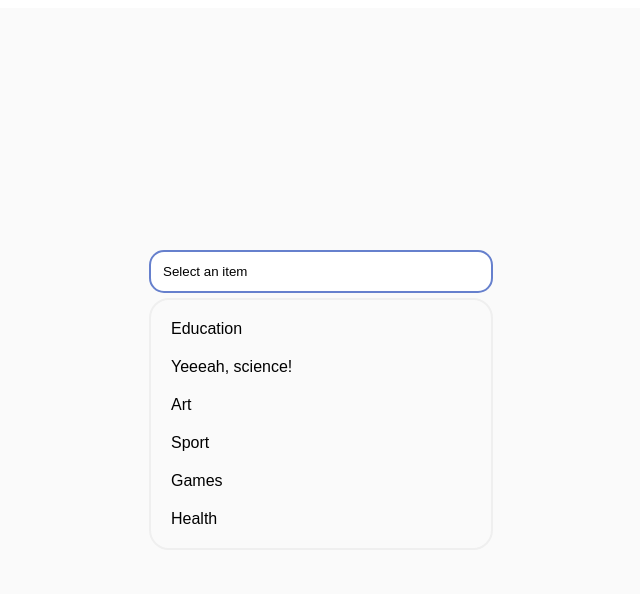
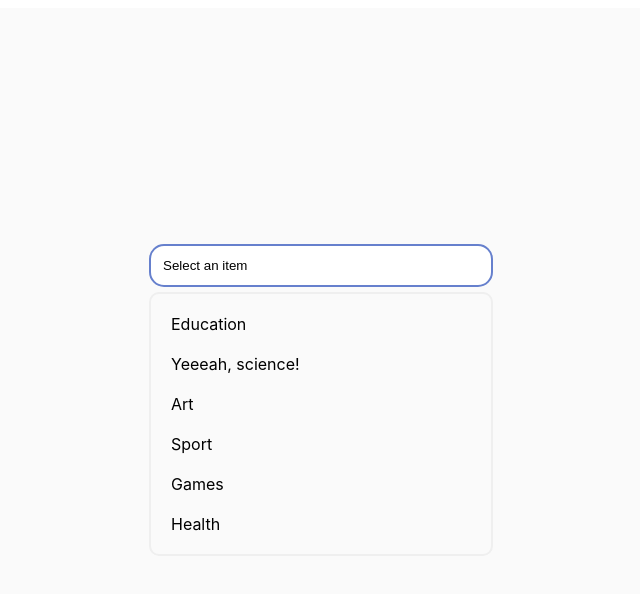
Before and after one commit to parsakhosravani/dropdown-list-app, a React (Create React App) app: page / in a window 1280 px wide. Both pictures are taken after a click on the button "Select an item". Shown: the top 594 px of the page, without its empty margins (319-959 px from the left). Built offline with nearby package versions, Linux system fonts and the light colour scheme.

Commit message:
add font

```diff
--- a/src/App.tsx
+++ b/src/App.tsx
@@ -3,7 +3,7 @@ import { createUseStyles } from "react-jss";
 
 const useStyles = createUseStyles({
   container: {
-    fontFamily: "sans-serif",
+    fontFamily: "-apple-system, BlinkMacSystemFont, sans-serif",
     backgroundColor: "#fafafa",
     minHeight: "100vh",
     display: "flex",
--- a/src/components/organisms/Dropdown.tsx
+++ b/src/components/organisms/Dropdown.tsx
@@ -8,6 +8,7 @@ const useStyles = createUseStyles({
     flexDirection: "column",
     justifyContent: "center",
     minHeight: "100vh",
+    minWidth: "320px",
   },
   dropdown_container: { padding: 0, marginTop: "5px" },
   button: {
--- a/src/components/organisms/DropdownMenu.tsx
+++ b/src/components/organisms/DropdownMenu.tsx
@@ -7,7 +7,7 @@ const useStyles = createUseStyles({
     padding: "10px",
     border: "2px solid #efefef",
     minWidth: "320px",
-    borderRadius: "20px",
+    borderRadius: "10px",
   },
 });
 interface DropdownMenuItem {
```
